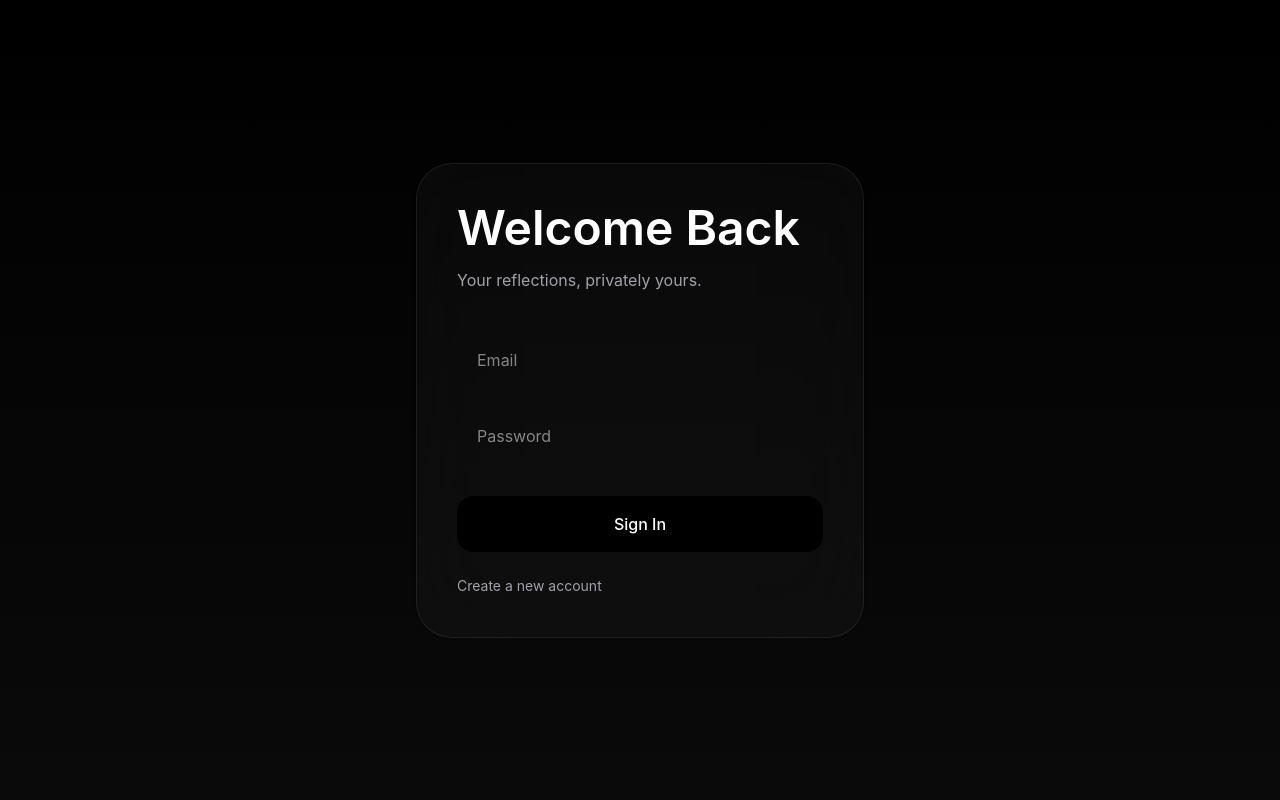
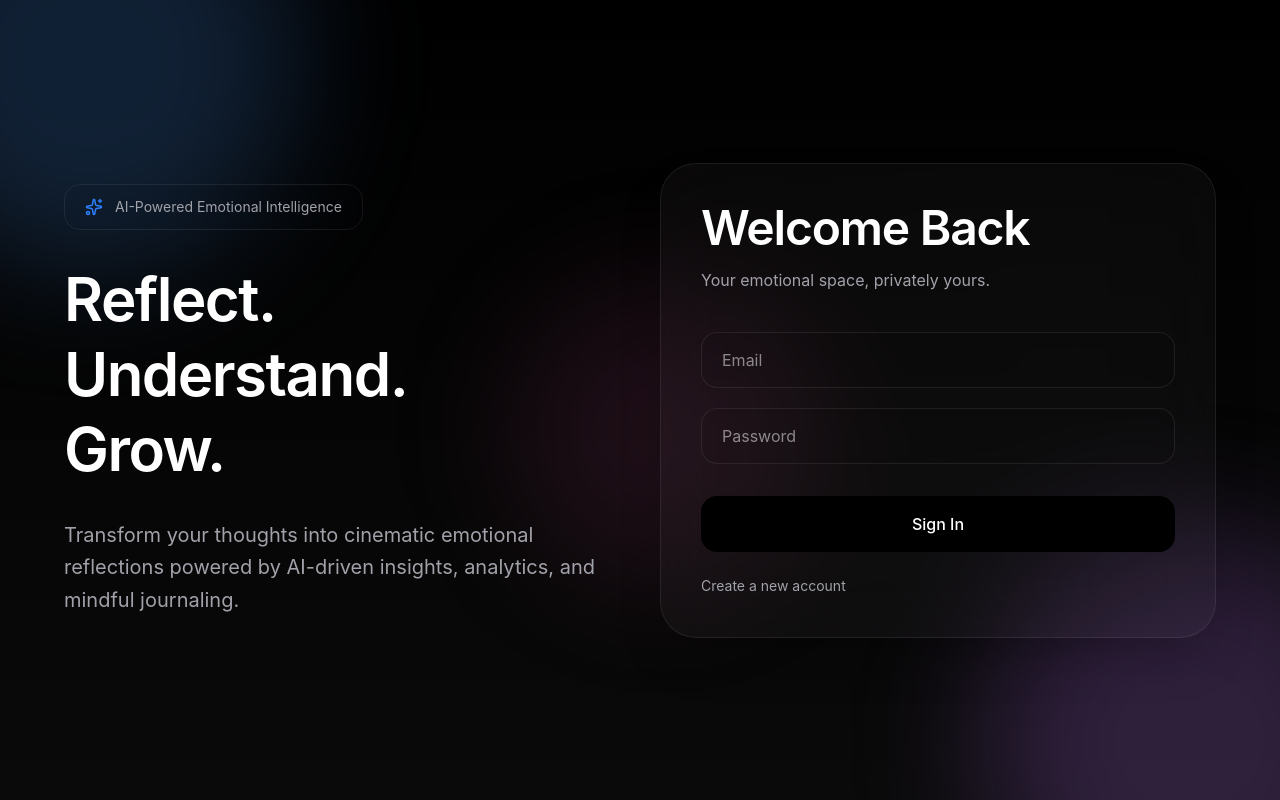
Before and after one commit to Shiftscorp29/ai-journal, a Next.js app: page /auth in a window 1280 px wide. Built offline with nearby package versions, Linux system fonts and the light colour scheme; no server answers.

Commit message:
updated UI

```diff
--- a/src/app/auth/page.tsx
+++ b/src/app/auth/page.tsx
@@ -17,6 +17,8 @@ import {
   CheckCircle2,
 
   AlertCircle,
+
+  Sparkles,
 
 } from 'lucide-react'
 
@@ -51,6 +53,10 @@ export default function AuthPage() {
       message: '',
     })
 
+  // -------------------------
+  // NOTIFICATION
+  // -------------------------
+
   const showNotification = (
 
     type: any,
@@ -81,6 +87,10 @@ export default function AuthPage() {
     }, 3500)
   }
 
+  // -------------------------
+  // AUTH
+  // -------------------------
+
   const handleAuth = async () => {
 
     try {
@@ -108,7 +118,7 @@ export default function AuthPage() {
 
           'error',
 
-          'Please enter a username.'
+          'Enter a username.'
         )
 
         return
@@ -155,7 +165,7 @@ export default function AuthPage() {
           return
         }
 
-        // CREATE PROFILE
+        // PROFILE
 
         if (data.user) {
 
@@ -265,14 +275,92 @@ export default function AuthPage() {
 
         min-h-screen
 
+        overflow-hidden
+
+        px-5 py-10
+
         flex items-center justify-center
-
-        px-5
-
-        overflow-hidden
 
       "
     >
+
+      {/* Ambient Background */}
+
+      <div className="fixed inset-0 -z-10 overflow-hidden">
+
+        {/* Top Glow */}
+
+        <div
+
+          className="
+
+            absolute
+
+            top-[-150px]
+            left-[-120px]
+
+            w-[420px]
+            h-[420px]
+
+            rounded-full
+
+            bg-blue-400/20
+            dark:bg-blue-500/10
+
+            blur-3xl
+
+          "
+        />
+
+        {/* Bottom Glow */}
+
+        <div
+
+          className="
+
+            absolute
+
+            bottom-[-150px]
+            right-[-120px]
+
+            w-[420px]
+            h-[420px]
+
+            rounded-full
+
+            bg-purple-400/20
+            dark:bg-purple-500/10
+
+            blur-3xl
+
+          "
+        />
+
+        {/* Center Glow */}
+
+        <div
+
+          className="
+
+            absolute
+
+            top-[35%]
+            left-[40%]
+
+            w-[300px]
+            h-[300px]
+
+            rounded-full
+
+            bg-pink-400/10
+            dark:bg-pink-500/10
+
+            blur-3xl
+
+          "
+        />
+
+      </div>
 
       {/* Notification */}
 
@@ -287,16 +375,19 @@ export default function AuthPage() {
               initial={{
                 opacity: 0,
                 y: -20,
+                scale: 0.95,
               }}
 
               animate={{
                 opacity: 1,
                 y: 0,
+                scale: 1,
               }}
 
               exit={{
                 opacity: 0,
                 y: -20,
+                scale: 0.95,
               }}
 
               className={`
@@ -322,6 +413,8 @@ export default function AuthPage() {
                 border
 
                 shadow-2xl
+
+                text-sm sm:text-base
 
                 ${
 
@@ -383,7 +476,139 @@ export default function AuthPage() {
 
       </AnimatePresence>
 
-      {/* Card */}
+      {/* Main Layout */}
+
+      <div className="
+
+        w-full
+        max-w-6xl
+
+        grid
+
+        lg:grid-cols-2
+
+        gap-10
+
+        items-center
+
+      ">
+
+        {/* LEFT SIDE */}
+
+        <motion.div
+
+          initial={{
+            opacity: 0,
+            x: -30,
+          }}
+
+          animate={{
+            opacity: 1,
+            x: 0,
+          }}
+
+          className="
+
+            hidden lg:block
+
+          "
+        >
+
+          <div className="
+
+            inline-flex
+
+            items-center gap-3
+
+            px-5 py-3
+
+            rounded-2xl
+
+            border
+
+            backdrop-blur-xl
+
+            mb-8
+
+          "
+
+          style={{
+
+            borderColor:
+              'var(--border-color)',
+          }}
+          >
+
+            <Sparkles
+
+              size={18}
+
+              className="text-blue-500"
+
+            />
+
+            <span className="
+
+              text-sm
+
+              text-[var(--text-secondary)]
+
+            ">
+
+              AI-Powered Emotional Intelligence
+
+            </span>
+
+          </div>
+
+          <h1 className="
+
+            text-6xl
+
+            leading-tight
+
+            font-semibold
+
+            tracking-tight
+
+            mb-8
+
+          ">
+
+            Reflect.
+
+            <br />
+
+            Understand.
+
+            <br />
+
+            Grow.
+
+          </h1>
+
+          <p className="
+
+            text-xl
+
+            leading-relaxed
+
+            max-w-xl
+
+            text-[var(--text-secondary)]
+
+          ">
+
+            Transform your thoughts into
+            cinematic emotional reflections
+            powered by AI-driven insights,
+            analytics, and mindful journaling.
+
+          </p>
+
+        </motion.div>
+
+        {/* RIGHT SIDE */}
 
         <motion.div
 
@@ -400,7 +625,6 @@ export default function AuthPage() {
           className="
 
             w-full
-          max-w-md
 
             rounded-[36px]
 
@@ -408,7 +632,7 @@ export default function AuthPage() {
 
             backdrop-blur-2xl
 
-          shadow-sm
+            shadow-2xl
 
             border
 
@@ -424,13 +648,15 @@ export default function AuthPage() {
           }}
         >
 
-        <h1 className="
+          <h2 className="
 
             text-4xl sm:text-5xl
 
             font-semibold
 
             mb-4
+
+            tracking-tight
 
           ">
 
@@ -444,7 +670,7 @@ export default function AuthPage() {
 
             }
 
-        </h1>
+          </h2>
 
           <p className="
 
@@ -454,7 +680,7 @@ export default function AuthPage() {
 
           ">
 
-          Your reflections,
+            Your emotional space,
             privately yours.
 
           </p>
@@ -491,12 +717,20 @@ export default function AuthPage() {
 
                   mb-5
 
-                bg-black/[0.04]
-                dark:bg-white/[0.05]
+                  border
+
+                  bg-black/[0.03]
+                  dark:bg-white/[0.04]
 
                   outline-none
 
                 "
+
+                style={{
+
+                  borderColor:
+                    'var(--border-color)',
+                }}
               />
             )
           }
@@ -527,12 +761,20 @@ export default function AuthPage() {
 
               mb-5
 
-            bg-black/[0.04]
-            dark:bg-white/[0.05]
+              border
+
+              bg-black/[0.03]
+              dark:bg-white/[0.04]
 
               outline-none
 
             "
+
+            style={{
+
+              borderColor:
+                'var(--border-color)',
+            }}
           />
 
           {/* Password */}
@@ -561,12 +803,20 @@ export default function AuthPage() {
 
               mb-8
 
-            bg-black/[0.04]
-            dark:bg-white/[0.05]
+              border
+
+              bg-black/[0.03]
+              dark:bg-white/[0.04]
 
               outline-none
 
             "
+
+            style={{
+
+              borderColor:
+                'var(--border-color)',
+            }}
           />
 
           {/* Button */}
@@ -594,6 +844,8 @@ export default function AuthPage() {
               font-medium
 
               hover:scale-[1.02]
+
+              active:scale-[0.98]
 
               transition-all duration-300
 
@@ -651,6 +903,8 @@ export default function AuthPage() {
 
         </motion.div>
 
+      </div>
+
     </main>
   )
 }
```
Lines whose indentation alone changed are shown as unchanged.
